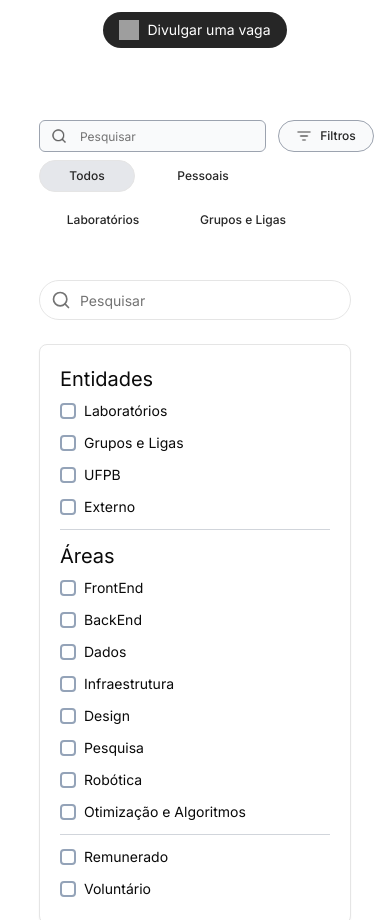
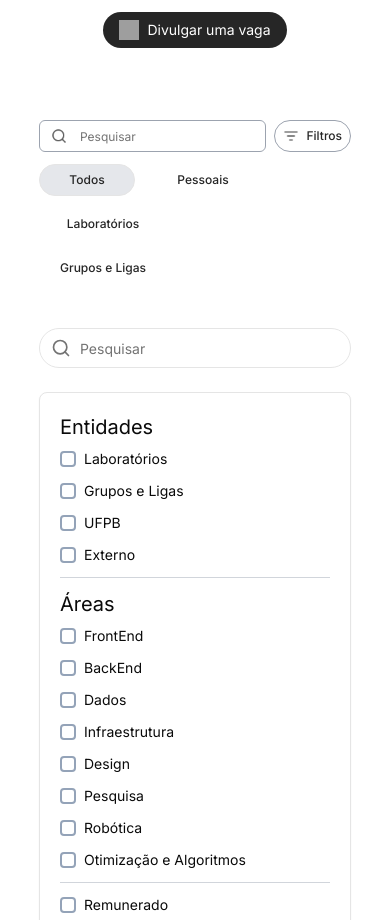
Before and after one commit to ralfferreira/aquario, a Next.js app in the folder frontend/: page /vagas in a window 390 px wide. Shown: the part 820-1740 px from the top of the page. Built offline with nearby package versions, Linux system fonts and the light colour scheme; grey boxes are pictures that could not be loaded.

Commit message:
fix: align search filter for responsive layout

```diff
--- a/frontend/src/components/Shared/SearchFilters.tsx
+++ b/frontend/src/components/Shared/SearchFilters.tsx
@@ -26,155 +26,88 @@ export default function SearchFilters() {
     setSelectedCollaborators("");
   };
 
+// Determine icons according to the theme (dark or light)
   const searchIcon = theme === "dark" ? "lupa_Dark.png" : "lupa.png";
   const filterIcon = theme === "dark" ? "list-filter_Dark.png" : "list-filter.png";
 
   return (
     <>
-      {/* Top-level flex container with flex-wrap */}
-      <div className="flex flex-wrap items-center text-neutral-800">
-        {/* Container for "Pesquisar" Input and "Filtros" Button */}
-        <div className="flex items-center w-full flex-nowrap">
-          {/* "Pesquisar" Input */}
-          <div className="relative flex-shrink-0 mr-3">
+      <div className="flex flex-row justify-between text-neutral-800">
+        <div className="flex items-center gap-3 flex-wrap">
+          <div className="relative w-68">
             <span className="absolute inset-y-0 flex items-center pl-3">
-              <img
-                src={searchIcon}
-                alt="icon search"
-                className="h-4 w-4 text-gray-400"
-              />
+              <img src={searchIcon} alt="icon search" className="h-4 w-4 text-gray-400" />
             </span>
-            <Input
-              className="w-68 pl-10 text-xs h-8 bg-gray-50 border-[1.3px] border-gray-400 dark:bg-black dark:text-gray-200"
-              type="text"
-              placeholder="Pesquisar"
-            />
+            <Input type="text" placeholder="Pesquisar" className="pl-10 text-xs h-8 bg-transparent border-[1.3px] border-gray-400 dark:bg-transparent dark:text-gray-200 dark:hover:bg-neutral-800"/>
           </div>
 
-          {/* Spacer to push "Filtros" Button to the right */}
-          <div className="flex-grow"></div>
-
-          {/* "Filtros" Button */}
           <Button
             variant="outline"
-            className="bg-gray-50 w-24 h-8 flex gap-2 text-xs rounded-full border-gray-400 dark:bg-black dark:text-gray-200 dark:hover:bg-neutral-800 flex-shrink-0"
-            onClick={toggleFilters}
-          >
-            <img src={filterIcon} alt="icon filter" className="h-4 w-4" />
-            Filtros
-          </Button>
-        </div>
-
-        {/* Buttons ("Todos", "Pessoais", etc.) */}
-        <div className="flex items-center gap-3 flex-wrap mt-2 w-full">
-          <Button
-            variant="outline"
-            className={`rounded-full w-24 h-8 text-xs ${
-              isActive("Todos")
-                ? "bg-gray-200"
-                : "bg-transparent border-transparent dark:text-gray-200 "
-            }`}
-            onClick={() => setActiveButton("Todos")}
-          >
+            className={`rounded-full w-24 h-8 text-xs ${isActive("Todos") ? "bg-gray-200" : "bg-transparent border-transparent dark:text-gray-200 "}`}
+            onClick={() => setActiveButton("Todos")}>
             Todos
           </Button>
 
           <Button
             variant="outline"
-            className={`rounded-full w-28 h-8 text-xs ${
-              isActive("Pessoais")
-                ? "bg-gray-200"
-                : "bg-transparent  dark:text-gray-200 border-transparent"
-            }`}
-            onClick={() => setActiveButton("Pessoais")}
-          >
+            className={`rounded-full w-28 h-8 text-xs ${isActive("Pessoais") ? "bg-gray-200" : "bg-transparent  dark:text-gray-200 border-transparent"}`}
+            onClick={() => setActiveButton("Pessoais")}>
             Pessoais
           </Button>
 
           <Button
             variant="outline"
-            className={`rounded-full w-32 h-8 text-xs ${
-              isActive("Laboratórios")
-                ? "bg-gray-200"
-                : "bg-transparent dark:text-gray-200 border-transparent"
-            }`}
-            onClick={() => setActiveButton("Laboratórios")}
-          >
+            className={`rounded-full w-32 h-8 text-xs ${isActive("Laboratórios") ? "bg-gray-200" : "bg-transparent dark:text-gray-200 border-transparent"}`}
+            onClick={() => setActiveButton("Laboratórios")}>
             Laboratórios
           </Button>
 
           <Button
             variant="outline"
-            className={`rounded-full w-32 h-8 text-xs ${
-              isActive("Grupos e Ligas")
-                ? "bg-gray-200"
-                : "bg-transparent dark:text-gray-200 border-transparent"
-            }`}
-            onClick={() => setActiveButton("Grupos e Ligas")}
-          >
+            className={`rounded-full w-32 h-8 text-xs ${isActive("Grupos e Ligas") ? "bg-gray-200" : "bg-transparent dark:text-gray-200 border-transparent"}`}
+            onClick={() => setActiveButton("Grupos e Ligas")}>
             Grupos e Ligas
           </Button>
         </div>
+
+        <Button
+          variant="outline"
+          className="bg-transparent w-24 h-8 flex gap-2 text-xs rounded-full border-gray-400 dark:bg-transparent dark:text-gray-200 dark:hover:bg-neutral-800"
+          onClick={toggleFilters}>
+          <img src={filterIcon} alt="icon filter" className="h-4 w-4" />
+          Filtros
+        </Button>
       </div>
 
-      {/* Filters Section */}
       <div
         className={`mt-4 rounded-lg transition-shadow delay-100 ease-in-out ${
-          showFilters ? "translate-y-2" : "-translate-y-2"
-        }`}
-      >
+          showFilters ? 'translate-y-2' : '-translate-y-2'}`}>
+
         {showFilters && (
           <div className="flex flex-row gap-3">
             <div className="relative h-8">
               <span className="absolute inset-y-0 left-3 flex items-center">
-                <img
-                  src={searchIcon}
-                  alt="icon search"
-                  className="h-4 w-4 text-gray-400"
-                />
+                <img src={searchIcon} alt="icon search" className="h-4 w-4 text-gray-400" />
               </span>
-              <Input
-                id="tag"
-                type="text"
-                placeholder="Pesquise por Tag"
-                className="pl-10 text-xs h-8 bg-gray-50 border-[1.3px] border-gray-400 w-46 dark:bg-black dark:text-gray-200"
-              />
+              <Input id="tag" type="text" placeholder="Pesquise por Tag" className="pl-10 text-xs h-8 bg-transparent border-[1.3px] border-gray-400 w-46 dark:bg-transparent dark:text-gray-200 dark:hover:bg-neutral-800"/>
             </div>
             <div>
-              <Select
-                value={selectedCollaborators}
-                onValueChange={setSelectedCollaborators}
-              >
-                <SelectTrigger className="text-xs text-gray-500 h-8 bg-gray-50 border-gray-400 w-46 dark:bg-black dark:text-gray-200">
+              <Select value={selectedCollaborators} onValueChange={setSelectedCollaborators}>
+                <SelectTrigger className="text-xs text-gray-500 h-8 bg-transparent border-gray-400 w-46 dark:bg-transparent dark:text-gray-200 dark:hover:bg-neutral-800">
                   <SelectValue placeholder="Número de colaboradores" />
                 </SelectTrigger>
                 <SelectContent>
-                  <SelectItem value="1" className="text-xs">
-                    1
-                  </SelectItem>
-                  <SelectItem value="2" className="text-xs">
-                    2
-                  </SelectItem>
-                  <SelectItem value="3" className="text-xs">
-                    3
-                  </SelectItem>
-                  <SelectItem value="4" className="text-xs">
-                    4
-                  </SelectItem>
-                  <SelectItem value="5" className="text-xs">
-                    5+
-                  </SelectItem>
-                  <SelectItem value="10" className="text-xs">
-                    10+
-                  </SelectItem>
+                  <SelectItem value="1" className="text-xs">1</SelectItem>
+                  <SelectItem value="2" className="text-xs">2</SelectItem>
+                  <SelectItem value="3" className="text-xs">3</SelectItem>
+                  <SelectItem value="4" className="text-xs">4</SelectItem>
+                  <SelectItem value="5" className="text-xs">5+</SelectItem>
+                  <SelectItem value="10" className="text-xs">10+</SelectItem>
                 </SelectContent>
               </Select>
             </div>
             <div>
-              <Button
-                onClick={handleClear}
-                className="rounded-full w-28 h-8 text-xs bg-gray-200 text-gray-900 hover:bg-gray-100 hover:border dark:border dark:bg-black dark:text-gray-200 dark:hover:bg-neutral-800"
-              >
+              <Button onClick={handleClear} className="rounded-full w-28 h-8 text-xs  border-[0.5px] bg-gray-200 text-gray-900 dark:border-white dark:bg-transparent dark:text-gray-200 hover:bg-gray-100 dark:hover:bg-neutral-800 ">
                 Limpar
               </Button>
             </div>
```
